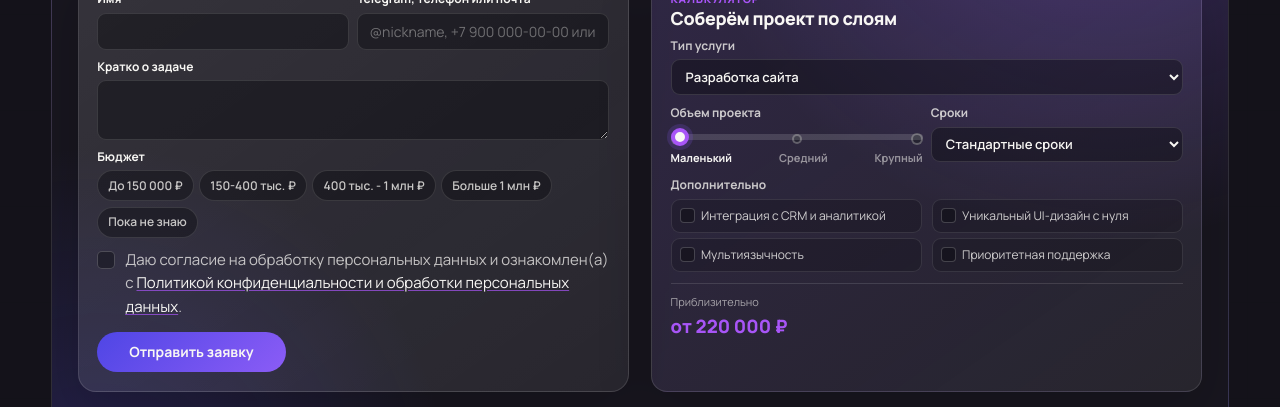
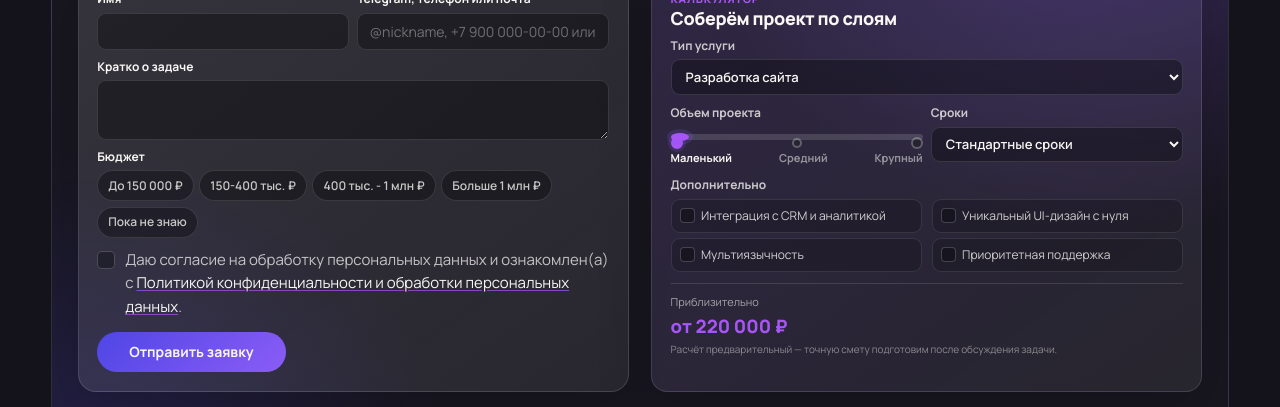
Before and after one commit to DirectStep/chertezhnaya, a React (Vite) app: page / in a window 1280 px wide. Shown: the part 2100-2507 px from the top of the page. Built offline with nearby package versions, Linux system fonts and the light colour scheme.

Commit message:
Polish budget slider markers

```diff
--- a/src/components/ContactSection/PriceEstimator.module.css
+++ b/src/components/ContactSection/PriceEstimator.module.css
@@ -85,7 +85,7 @@
 
 .range::-webkit-slider-thumb {
   width: 18px;
-  height: 18px;
+  height: 6px;
   appearance: none;
   background: var(--text-light);
   border: 4px solid var(--violet-bright);
@@ -105,6 +105,7 @@
 .rangeMarks {
   position: absolute;
   inset: 0 0 auto;
+  top: 0.25rem;
   height: 18px;
   display: flex;
   justify-content: space-between;
@@ -124,6 +125,12 @@
 .rangeMarks span:last-child {
   width: 12px;
   height: 12px;
+}
+
+.rangeMarkActive {
+  background: var(--violet-bright) !important;
+  border-color: var(--violet-bright) !important;
+  box-shadow: 0 0 0 3px rgba(139, 92, 246, 0.16);
 }
 
 .rangeLabels {
@@ -261,6 +268,13 @@
   animation: priceUpdate 0.32s ease both;
 }
 
+.resultNote {
+  max-width: 34rem;
+  color: color-mix(in srgb, var(--text-light) 48%, transparent);
+  font-size: 0.625rem;
+  line-height: 1.35;
+}
+
 @keyframes priceUpdate {
   from {
     opacity: 0.3;
--- a/src/components/ContactSection/PriceEstimator.tsx
+++ b/src/components/ContactSection/PriceEstimator.tsx
@@ -26,6 +26,8 @@ export default function PriceEstimator() {
   const service = serviceOptions.find((o) => o.key === serviceKey)!;
   const volume = volumeOptions.find((o) => o.key === volumeKey)!;
   const urgency = urgencyOptions.find((o) => o.key === urgencyKey)!;
+  const volumeIndex = volumeOptions.findIndex((o) => o.key === volumeKey);
+  const volumeProgress = (volumeIndex / (volumeOptions.length - 1)) * 100;
 
   const toggleAddon = (key: AddonKey) => {
     setAddons((prev) => (prev.includes(key) ? prev.filter((k) => k !== key) : [...prev, key]));
@@ -73,12 +75,12 @@ export default function PriceEstimator() {
               onChange={(e) => setVolumeKey(volumeOptions[Number(e.target.value)].key)}
               aria-label="Объем проекта"
               style={{
-                background: `linear-gradient(90deg, var(--violet-bright) ${(volumeOptions.findIndex((o) => o.key === volumeKey) / (volumeOptions.length - 1)) * 100}%, rgba(255, 255, 255, 0.14) ${(volumeOptions.findIndex((o) => o.key === volumeKey) / (volumeOptions.length - 1)) * 100}%)`,
+                background: `linear-gradient(90deg, var(--violet-bright) ${volumeProgress}%, rgba(255, 255, 255, 0.14) ${volumeProgress}%)`,
               }}
             />
             <div className={s.rangeMarks} aria-hidden="true">
-              {volumeOptions.map((option) => (
-                <span key={option.key} />
+              {volumeOptions.map((option, index) => (
+                <span key={option.key} className={index <= volumeIndex ? s.rangeMarkActive : ''} />
               ))}
             </div>
           </div>
@@ -140,6 +142,9 @@ export default function PriceEstimator() {
         <span key={price} className={s.resultValue}>
           от {formatPrice(price)} ₽{service.monthly ? ' / мес' : ''}
         </span>
+        <span className={s.resultNote}>
+          Расчёт предварительный — точную смету подготовим после обсуждения задачи.
+        </span>
       </div>
     </div>
   );
```
